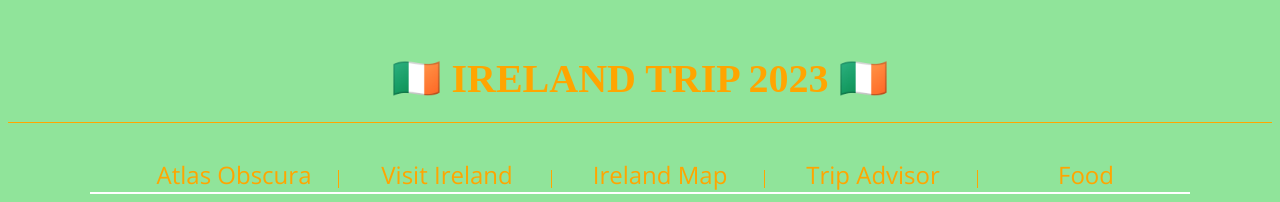
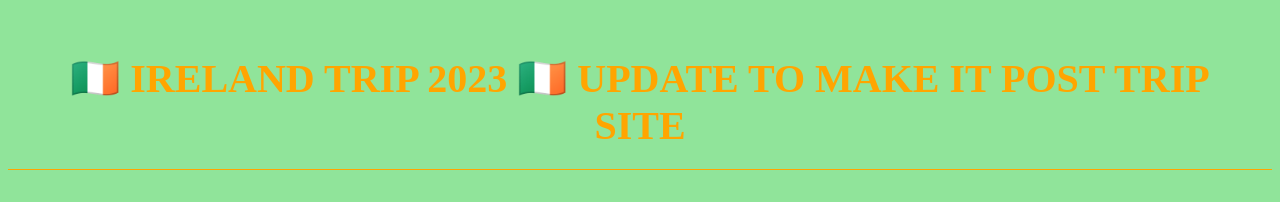
Before and after one commit to epckem/sideProj, a plain HTML site: page Front End Projects/Ireland Trip Website/ireland.html in a window 1280 px wide. Shown: the top 202 px of the page. Drawn offline with nearby package versions, Linux system fonts and the light colour scheme.

Commit message:
Big Commit

```diff
--- a/Front End Projects/Ireland Trip Website/ireland.html
+++ b/Front End Projects/Ireland Trip Website/ireland.html
@@ -12,6 +12,7 @@
     <main id="home-grid">
         <h1 id="header">
             🇮🇪 IRELAND TRIP 2023 🇮🇪
+            UPDATE TO MAKE IT POST TRIP SITE
         </h1>
         <div style = "text-align: left" id="cliffs">
             <a target="_blank" href="https://www.tripadvisor.com/AttractionsNear-g1184916-d214806-Cliffs_of_Moher-Liscannor_County_Clare.html" alt="Things to do near the Cliffs of Moher">
```
Also changed, not shown: 11 other files.
